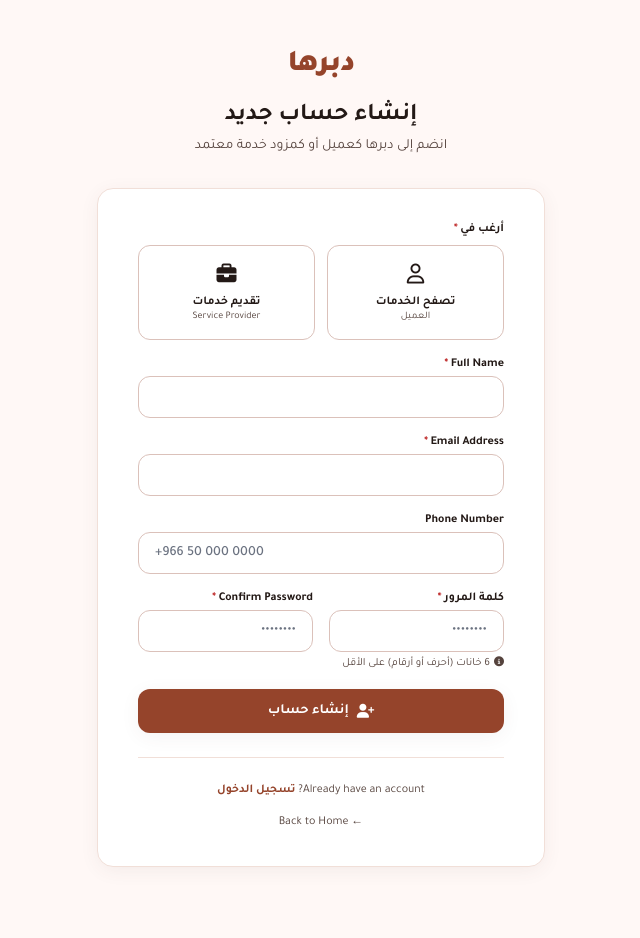
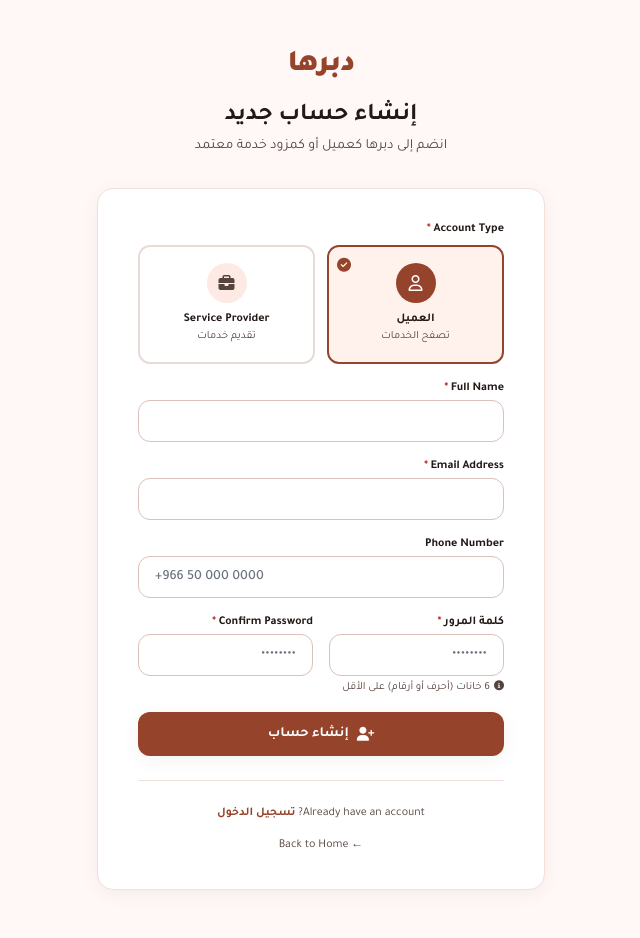
Before and after one commit to sahar149/project, a PHP site: page /public/register.php in a window 1280 px wide. Shown: the whole page, without its empty margins (319-959 px from the left). Before the commit the page ends 867 px from the top, so only its background shows below. Run offline with PHP 8.4, Linux system fonts and the light colour scheme; some libraries are stand-ins or nearby versions.

Commit message:
fix(auth): enhance role selector visual interactivity and ensure secure password hashing in createUser

```diff
--- a/includes/db/users_db.php
+++ b/includes/db/users_db.php
@@ -49,6 +49,12 @@ function getAllUsers(?string $role = null, ?int $limit = null, int $offset = 0):
 
 function createUser(array $data): int {
     global $pdo;
+    $raw_password = (string)($data['password'] ?? '');
+    $password_info = password_get_info($raw_password);
+    $hashed_password = ($password_info['algo'] === 0)
+        ? password_hash($raw_password, PASSWORD_DEFAULT)
+        : $raw_password;
+
     $stmt = $pdo->prepare("
         INSERT INTO users (name, email, password, role, phone, address, status)
         VALUES (?, ?, ?, ?, ?, ?, ?)
@@ -56,7 +62,7 @@ function createUser(array $data): int {
     $stmt->execute([
         trim($data['name']),
         trim($data['email']),
-        $data['password'],
+        $hashed_password,
         $data['role'] ?? 'customer',
         trim($data['phone'] ?? ''),
         trim($data['address'] ?? ''),
--- a/public/register.php
+++ b/public/register.php
@@ -97,20 +97,30 @@ renderHead(['title' => __('Create Account') . ' - ' . __('Dabberha')]);
                 <form method="POST" class="space-y-4">
                     <!-- Role Selection Radio Cards -->
                     <div>
-                        <label class="block text-xs font-bold text-on-background mb-2"><?php echo __('I want to'); ?> <span class="text-error">*</span></label>
-                        <div class="grid grid-cols-2 gap-3">
-                            <label class="border border-outline-variant rounded-xl p-3.5 flex flex-col items-center justify-center cursor-pointer hover:border-primary/50 transition-all text-center has-checked:border-primary has-checked:bg-primary-fixed/30 has-checked:text-primary">
-                                <input type="radio" name="role" value="customer" class="sr-only" <?php echo (!isset($_POST['role']) || $_POST['role'] === 'customer') ? 'checked' : ''; ?>>
-                                <i class="fa-regular fa-user text-xl mb-1.5"></i>
-                                <span class="text-xs font-bold"><?php echo __('Find Services'); ?></span>
-                                <span class="text-[10px] text-on-surface-variant"><?php echo __('Customer'); ?></span>
+                        <label class="block text-xs font-bold text-on-background mb-2"><?php echo __('Account Type'); ?> <span class="text-error">*</span></label>
+                        <div class="grid grid-cols-2 gap-3" id="roleContainer">
+                            <label id="label-customer" class="relative border-2 rounded-xl p-4 flex flex-col items-center justify-center cursor-pointer transition-all text-center select-none <?php echo (!isset($_POST['role']) || $_POST['role'] === 'customer') ? 'border-primary bg-[#fff1ec] text-primary shadow-xs' : 'border-outline-variant/60 bg-surface-container-lowest text-on-surface-variant hover:border-outline-variant'; ?>">
+                                <input type="radio" name="role" value="customer" id="role-customer" class="sr-only" <?php echo (!isset($_POST['role']) || $_POST['role'] === 'customer') ? 'checked' : ''; ?>>
+                                <div class="w-10 h-10 rounded-full flex items-center justify-center mb-2 <?php echo (!isset($_POST['role']) || $_POST['role'] === 'customer') ? 'bg-primary text-white' : 'bg-surface-container text-on-surface-variant'; ?>" id="icon-customer">
+                                    <i class="fa-regular fa-user text-base"></i>
+                                </div>
+                                <span class="text-xs font-bold text-on-background"><?php echo __('Customer'); ?></span>
+                                <span class="text-[11px] text-on-surface-variant mt-0.5"><?php echo __('Find Services'); ?></span>
+                                <span class="absolute top-2 left-2 text-primary <?php echo (!isset($_POST['role']) || $_POST['role'] === 'customer') ? '' : 'hidden'; ?>" id="check-customer">
+                                    <i class="fa-solid fa-circle-check text-sm"></i>
+                                </span>
                             </label>
 
-                            <label class="border border-outline-variant rounded-xl p-3.5 flex flex-col items-center justify-center cursor-pointer hover:border-primary/50 transition-all text-center has-checked:border-primary has-checked:bg-primary-fixed/30 has-checked:text-primary">
-                                <input type="radio" name="role" value="provider" class="sr-only" <?php echo (isset($_POST['role']) && $_POST['role'] === 'provider') ? 'checked' : ''; ?>>
-                                <i class="fa-solid fa-briefcase text-xl mb-1.5"></i>
-                                <span class="text-xs font-bold"><?php echo __('Offer Services'); ?></span>
-                                <span class="text-[10px] text-on-surface-variant"><?php echo __('Service Provider'); ?></span>
+                            <label id="label-provider" class="relative border-2 rounded-xl p-4 flex flex-col items-center justify-center cursor-pointer transition-all text-center select-none <?php echo (isset($_POST['role']) && $_POST['role'] === 'provider') ? 'border-primary bg-[#fff1ec] text-primary shadow-xs' : 'border-outline-variant/60 bg-surface-container-lowest text-on-surface-variant hover:border-outline-variant'; ?>">
+                                <input type="radio" name="role" value="provider" id="role-provider" class="sr-only" <?php echo (isset($_POST['role']) && $_POST['role'] === 'provider') ? 'checked' : ''; ?>>
+                                <div class="w-10 h-10 rounded-full flex items-center justify-center mb-2 <?php echo (isset($_POST['role']) && $_POST['role'] === 'provider') ? 'bg-primary text-white' : 'bg-surface-container text-on-surface-variant'; ?>" id="icon-provider">
+                                    <i class="fa-solid fa-briefcase text-base"></i>
+                                </div>
+                                <span class="text-xs font-bold text-on-background"><?php echo __('Service Provider'); ?></span>
+                                <span class="text-[11px] text-on-surface-variant mt-0.5"><?php echo __('Offer Services'); ?></span>
+                                <span class="absolute top-2 left-2 text-primary <?php echo (isset($_POST['role']) && $_POST['role'] === 'provider') ? '' : 'hidden'; ?>" id="check-provider">
+                                    <i class="fa-solid fa-circle-check text-sm"></i>
+                                </span>
                             </label>
                         </div>
                     </div>
@@ -163,6 +173,48 @@ renderHead(['title' => __('Create Account') . ' - ' . __('Dabberha')]);
 
                 <script>
                 document.addEventListener('DOMContentLoaded', function() {
+                    // Role Selection Interactive Logic
+                    const roleCustomer = document.getElementById('role-customer');
+                    const roleProvider = document.getElementById('role-provider');
+                    const labelCustomer = document.getElementById('label-customer');
+                    const labelProvider = document.getElementById('label-provider');
+                    const iconCustomer = document.getElementById('icon-customer');
+                    const iconProvider = document.getElementById('icon-provider');
+                    const checkCustomer = document.getElementById('check-customer');
+                    const checkProvider = document.getElementById('check-provider');
+
+                    function updateRoleUI() {
+                        if (roleCustomer && roleCustomer.checked) {
+                            labelCustomer.className = 'relative border-2 rounded-xl p-4 flex flex-col items-center justify-center cursor-pointer transition-all text-center select-none border-primary bg-[#fff1ec] text-primary shadow-xs';
+                            iconCustomer.className = 'w-10 h-10 rounded-full flex items-center justify-center mb-2 bg-primary text-white';
+                            checkCustomer.classList.remove('hidden');
+
+                            labelProvider.className = 'relative border-2 rounded-xl p-4 flex flex-col items-center justify-center cursor-pointer transition-all text-center select-none border-outline-variant/60 bg-surface-container-lowest text-on-surface-variant hover:border-outline-variant';
+                            iconProvider.className = 'w-10 h-10 rounded-full flex items-center justify-center mb-2 bg-surface-container text-on-surface-variant';
+                            checkProvider.classList.add('hidden');
+                        } else if (roleProvider && roleProvider.checked) {
+                            labelProvider.className = 'relative border-2 rounded-xl p-4 flex flex-col items-center justify-center cursor-pointer transition-all text-center select-none border-primary bg-[#fff1ec] text-primary shadow-xs';
+                            iconProvider.className = 'w-10 h-10 rounded-full flex items-center justify-center mb-2 bg-primary text-white';
+                            checkProvider.classList.remove('hidden');
+
+                            labelCustomer.className = 'relative border-2 rounded-xl p-4 flex flex-col items-center justify-center cursor-pointer transition-all text-center select-none border-outline-variant/60 bg-surface-container-lowest text-on-surface-variant hover:border-outline-variant';
+                            iconCustomer.className = 'w-10 h-10 rounded-full flex items-center justify-center mb-2 bg-surface-container text-on-surface-variant';
+                            checkCustomer.classList.add('hidden');
+                        }
+                    }
+
+                    if (labelCustomer && labelProvider) {
+                        labelCustomer.addEventListener('click', function() {
+                            roleCustomer.checked = true;
+                            updateRoleUI();
+                        });
+                        labelProvider.addEventListener('click', function() {
+                            roleProvider.checked = true;
+                            updateRoleUI();
+                        });
+                    }
+
+                    // Password Validation Logic
                     const pass = document.getElementById('password');
                     const confirmPass = document.getElementById('confirm_password');
                     const passHint = document.getElementById('pass-hint');
```
